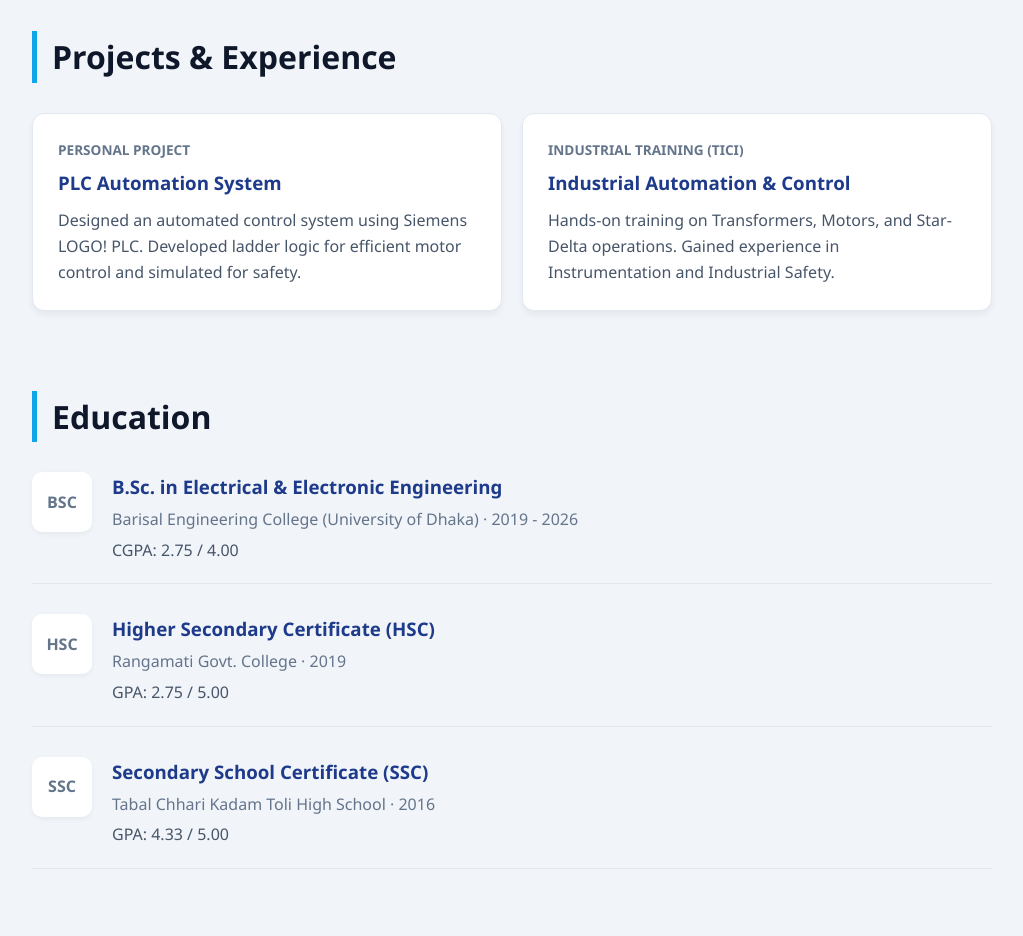
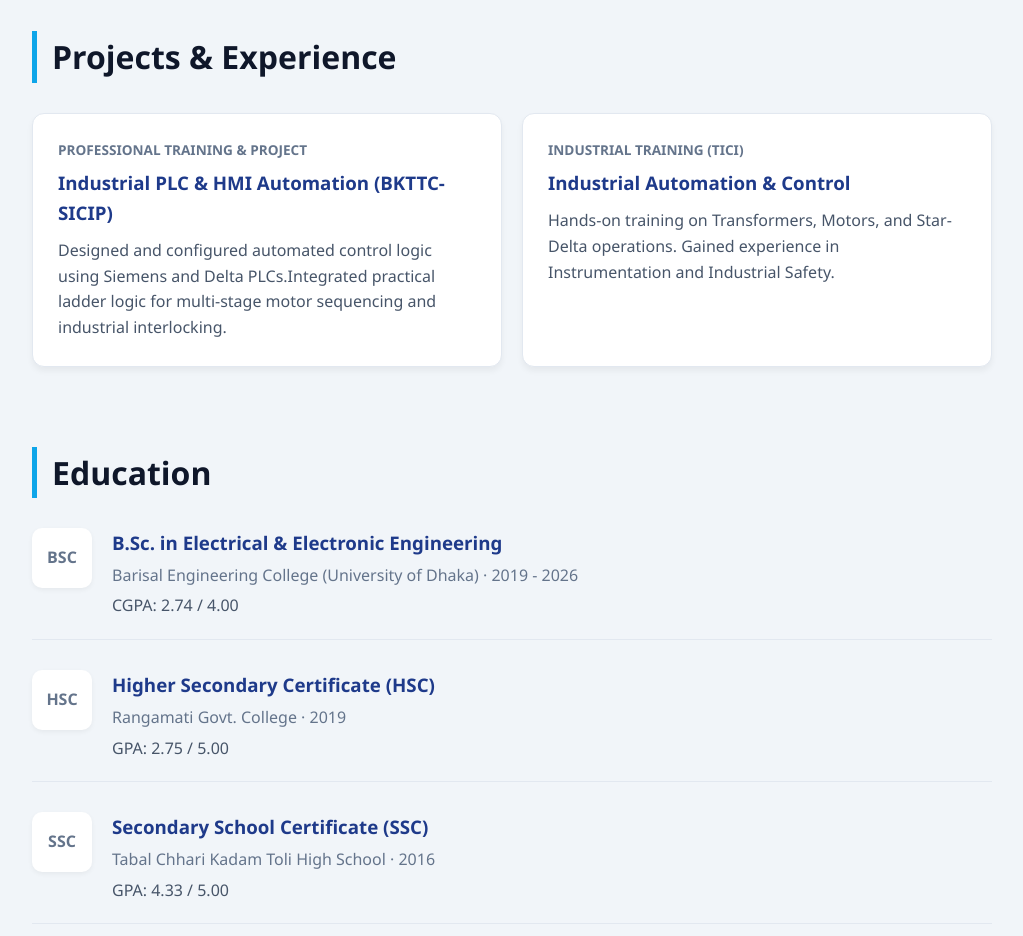
Before and after one commit to ramrasai/portfolio, a plain HTML site: page index.html in a window 1280 px wide. Shown: the part 1920-2856 px from the top of the page, without its empty margins (128-1151 px from the left). Drawn offline with nearby package versions, Linux system fonts and the light colour scheme.

Commit message:
Update index.html

```diff
--- a/index.html
+++ b/index.html
@@ -266,9 +266,9 @@
         <h2 class="section-title">Projects & Experience</h2>
         <div class="skills-container">
             <div class="card">
-                <span class="date">Personal Project</span>
-                <h3>PLC Automation System</h3>
-                <p style="color: #475569;">Designed an automated control system using Siemens LOGO! PLC. Developed ladder logic for efficient motor control and simulated for safety.</p>
+                <span class="date">PROFESSIONAL TRAINING & PROJECT</span>
+                <h3>Industrial PLC & HMI Automation (BKTTC-SICIP)</h3>
+                <p style="color: #475569;">Designed and configured automated control logic using Siemens and Delta PLCs.Integrated practical ladder logic for multi-stage motor sequencing and industrial interlocking.</p>
             </div>
             <div class="card">
                 <span class="date">Industrial Training (TICI)</span>
@@ -286,7 +286,7 @@
             <div class="edu-info">
                 <h3>B.Sc. in Electrical & Electronic Engineering</h3>
                 <span>Barisal Engineering College (University of Dhaka) · 2019 - 2026</span>
-                <p>CGPA: 2.75 / 4.00</p>
+                <p>CGPA: 2.74 / 4.00</p>
             </div>
         </div>
 
```
